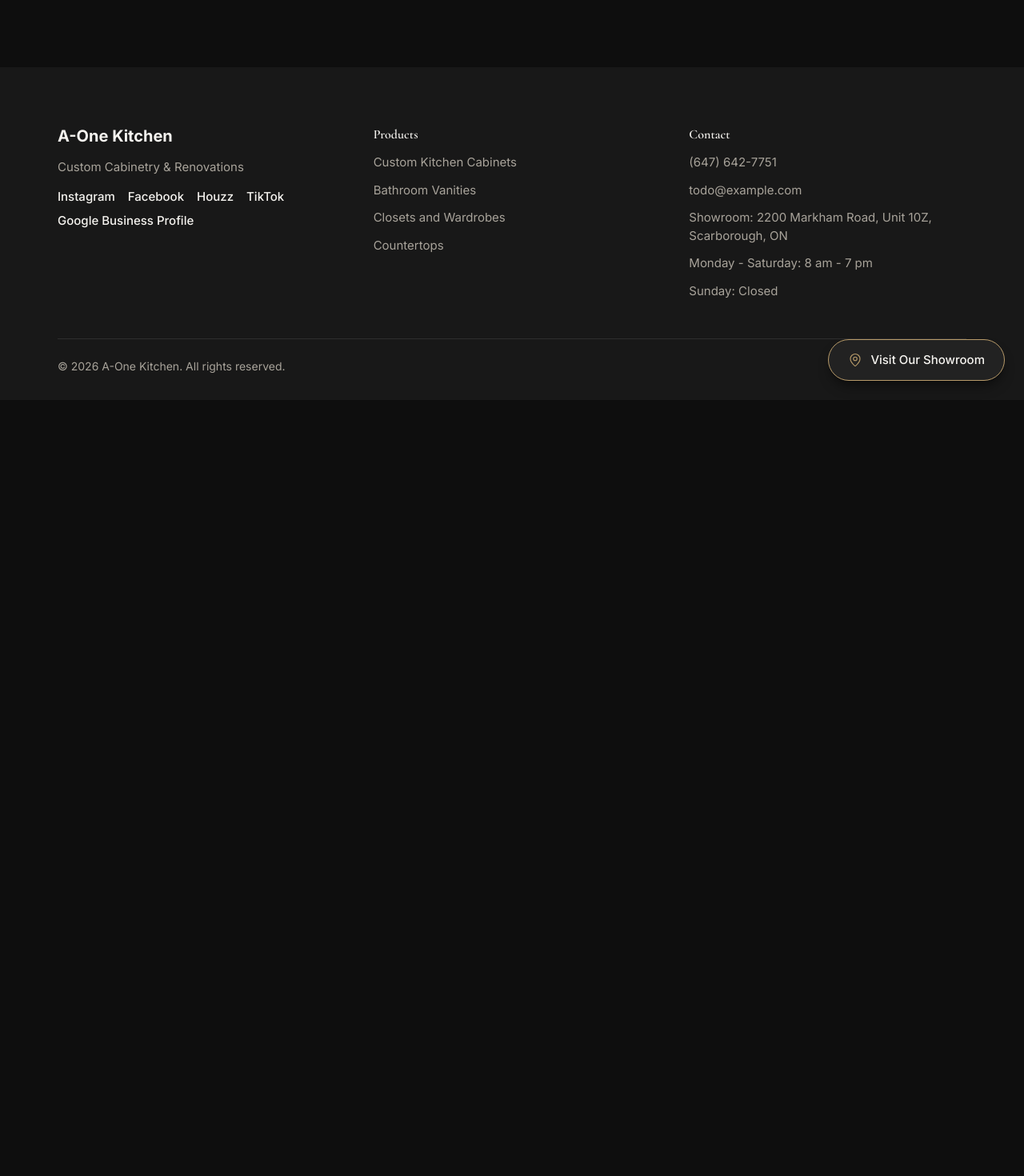
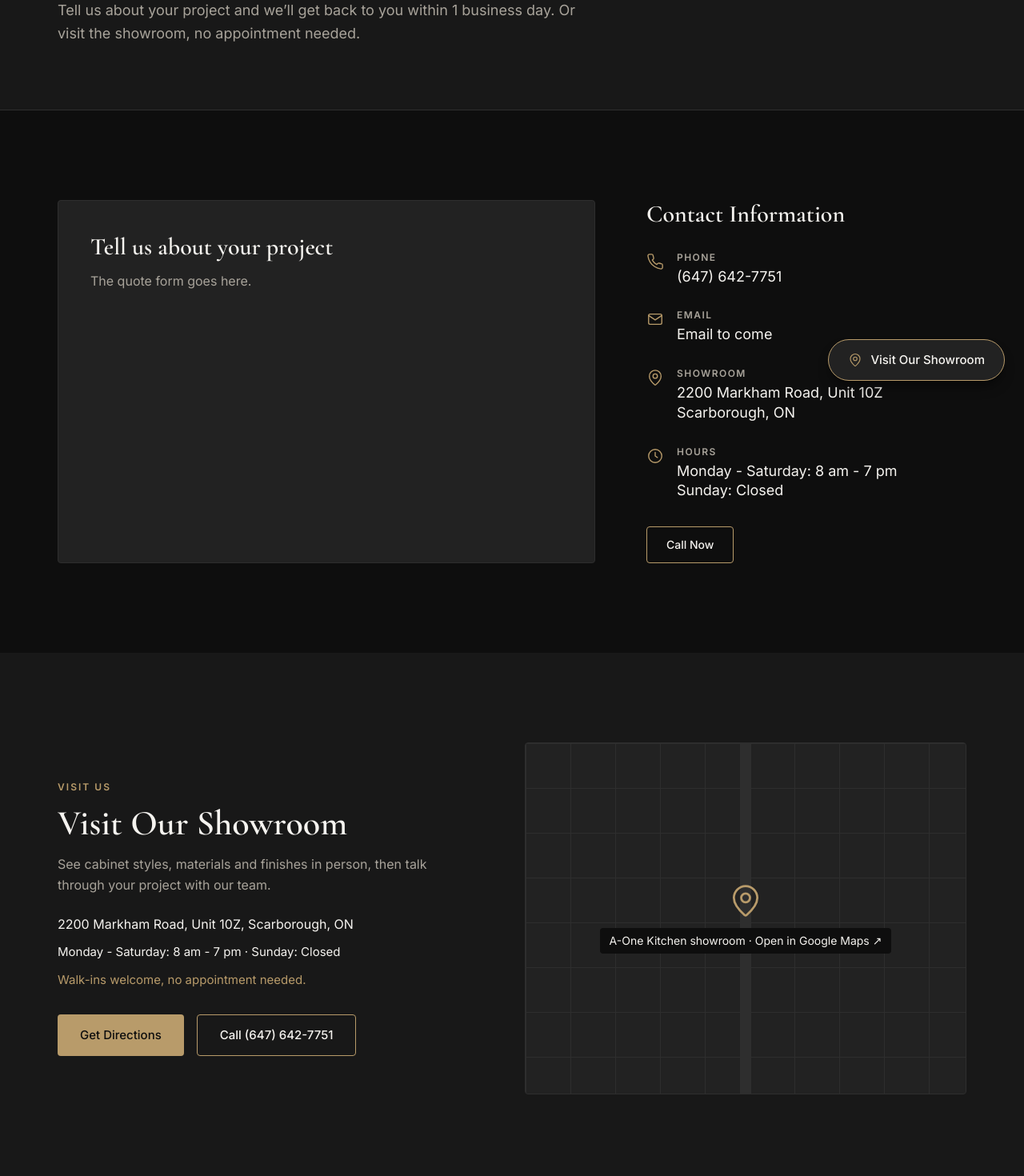
Before and after one commit to Abdallah-Divkar/kitchen-renovation-website, a Next.js app in the folder client/: page /contact in a window 1280 px wide. Shown: the part 300-1770 px from the top of the page at 80% size. Before the commit the page ends 800 px from the top, so only its background shows below. Built offline with nearby package versions, Linux system fonts and the light colour scheme.

Commit message:
feat: contact page layout with showroom, map and contact info

```diff
--- a/client/src/app/contact/page.js
+++ b/client/src/app/contact/page.js
@@ -1,5 +1,44 @@
+import ContactInfo from "@/components/contact/ContactInfo";
+import VisitShowroom from "@/components/contact/VisitShowroom";
+import PageHero from "@/components/shared/PageHero";
+import Container from "@/components/ui/Container";
+import { contactCopy } from "@/data/contact";
+
 export const metadata = { title: "Contact Us" };
 
 export default function ContactPage() {
-  return <div>Contact</div>;
+  const { title, subtitle } = contactCopy.hero;
+
+  return (
+    <>
+      <PageHero
+        title={title}
+        subtitle={subtitle}
+        breadcrumbs={[{ label: "Contact Us" }]}
+      />
+
+      {/* Phones: the showroom comes first, because the site's goal is a showroom visit.
+          Desktop: it comes after the form. Only one copy is ever displayed, so screen
+          readers and keyboards never meet it twice. */}
+      <VisitShowroom className="lg:hidden" />
+
+      <section className="py-16 md:py-20 lg:py-28">
+        <Container className="grid gap-12 lg:grid-cols-[minmax(0,1fr)_25rem] lg:gap-16">
+          {/* Part 2 replaces this card with the quote form */}
+          <div className="rounded-card border-line bg-raised border p-6 md:p-10">
+            <h2 className="text-ink text-3xl font-semibold">
+              Tell us about your project
+            </h2>
+            <p className="text-muted mt-3">The quote form goes here.</p>
+          </div>
+
+          <aside aria-label="Contact information" className="hidden lg:block">
+            <ContactInfo />
+          </aside>
+        </Container>
+      </section>
+
+      <VisitShowroom className="hidden lg:block" />
+    </>
+  );
 }
--- /dev/null
+++ b/client/src/components/contact/ContactInfo.js
@@ -0,0 +1,74 @@
+import Button from "@/components/ui/Button";
+import { ClockIcon, MailIcon, PhoneIcon, PinIcon } from "@/components/ui/Icons";
+import { contactCopy } from "@/data/contact";
+import { site } from "@/data/site";
+
+const linkClass =
+  "hover:text-primary rounded-sm transition-colors focus-visible:outline-2 focus-visible:outline-offset-2 focus-visible:outline-primary";
+
+// One row: icon, small label, then the value.
+function Row({ icon: Icon, label, children }) {
+  return (
+    <div className="flex gap-4">
+      <Icon className="text-primary mt-0.5 size-5.5 shrink-0" />
+      <div>
+        <dt className="text-muted text-xs font-semibold tracking-[0.12em] uppercase">
+          {label}
+        </dt>
+        <dd className="text-ink mt-1 text-lg leading-snug">{children}</dd>
+      </div>
+    </div>
+  );
+}
+
+export default function ContactInfo() {
+  const { address } = site;
+  // The real email isn't known yet, so show a note instead of a fake address.
+  const hasEmail = site.email && !site.email.includes("example.com");
+
+  return (
+    <div>
+      <h2 className="text-ink text-3xl font-semibold">
+        {contactCopy.info.title}
+      </h2>
+      <dl className="mt-7 flex flex-col gap-7">
+        <Row icon={PhoneIcon} label="Phone">
+          <a href={`tel:${site.phoneHref}`} className={linkClass}>
+            {site.phone}
+          </a>
+        </Row>
+        <Row icon={MailIcon} label="Email">
+          {hasEmail ? (
+            <a href={`mailto:${site.email}`} className={linkClass}>
+              {site.email}
+            </a>
+          ) : (
+            contactCopy.info.emailPending
+          )}
+        </Row>
+        <Row icon={PinIcon} label="Showroom">
+          <address className="not-italic">
+            {address.street}, {address.unit}
+            <br />
+            {address.city}, {address.province} {address.postalCode}
+          </address>
+        </Row>
+        <Row icon={ClockIcon} label="Hours">
+          {site.hours.map(({ days, hours }) => (
+            <span key={days} className="block">
+              {days}: {hours}
+            </span>
+          ))}
+        </Row>
+      </dl>
+      <Button
+        href={`tel:${site.phoneHref}`}
+        variant="outline"
+        className="border-primary! mt-8 px-6! py-3!"
+      >
+        Call Now
+        <span className="sr-only"> {site.phone}</span>
+      </Button>
+    </div>
+  );
+}
--- /dev/null
+++ b/client/src/components/contact/MapLink.js
@@ -0,0 +1,39 @@
+import { PinIcon } from "@/components/ui/Icons";
+import { site } from "@/data/site";
+import { cn } from "@/lib/cn";
+
+// A drawn "map" (grid, road and pin) that opens the real location on Google Maps.
+// No embedded Google map: nothing loads from Google until someone clicks.
+export default function MapLink({ className }) {
+  return (
+    <a
+      href={site.mapUrl}
+      target="_blank"
+      rel="noopener noreferrer"
+      className={cn(
+        "group rounded-card border-line bg-raised relative block overflow-hidden border",
+        "focus-visible:outline-primary focus-visible:outline-2 focus-visible:outline-offset-4",
+        className,
+      )}
+    >
+      {/* Grid lines and a road, drawn with CSS; purely decorative */}
+      <span
+        aria-hidden="true"
+        className="absolute inset-0 bg-[linear-gradient(var(--color-line)_1px,transparent_1px),linear-gradient(90deg,var(--color-line)_1px,transparent_1px)] bg-size-[3.5rem_3.5rem]"
+      />
+      <span
+        aria-hidden="true"
+        className="bg-line absolute inset-y-0 left-1/2 w-3.5 -translate-x-1/2"
+      />
+
+      <span className="absolute inset-0 flex flex-col items-center justify-center gap-3 p-4">
+        <PinIcon className="text-primary size-11 transition-transform group-hover:-translate-y-1" />
+        <span className="bg-surface text-ink rounded-sm px-3 py-1.5 text-center text-sm">
+          {site.name} showroom · Open in Google Maps{" "}
+          <span aria-hidden="true">↗</span>
+          <span className="sr-only"> (opens in a new tab)</span>
+        </span>
+      </span>
+    </a>
+  );
+}
--- /dev/null
+++ b/client/src/components/contact/VisitShowroom.js
@@ -0,0 +1,62 @@
+import Button from "@/components/ui/Button";
+import SectionHeading from "@/components/ui/SectionHeading";
+import Container from "@/components/ui/Container";
+import { contactCopy } from "@/data/contact";
+import { site } from "@/data/site";
+import { cn } from "@/lib/cn";
+import MapLink from "./MapLink";
+
+const button = "px-7! py-3.5! text-[15px]!";
+
+export default function VisitShowroom({ className }) {
+  const { eyebrow, title, text } = contactCopy.showroom;
+  const { address } = site;
+
+  return (
+    <section
+      className={cn("bg-surface-alt py-16 md:py-20 lg:py-28", className)}
+    >
+      <Container className="grid items-center gap-10 lg:grid-cols-[minmax(0,32.5rem)_1fr] lg:gap-16">
+        <div>
+          <SectionHeading
+            eyebrow={eyebrow}
+            title={title}
+            subtitle={text}
+            className="mb-6!"
+          />
+          <address className="text-ink not-italic">
+            {address.street}, {address.unit}, {address.city}, {address.province}{" "}
+            {address.postalCode}
+          </address>
+          <p className="text-ink mt-3 text-[15px]">
+            {site.hours
+              .map(({ days, hours }) => `${days}: ${hours}`)
+              .join(" · ")}
+          </p>
+          <p className="text-primary mt-3 text-[15px]">{site.visitNote}.</p>
+
+          <div className="mt-8 flex flex-col gap-3 sm:flex-row sm:gap-4">
+            <Button
+              href={site.directionsUrl}
+              target="_blank"
+              rel="noopener noreferrer"
+              className={button}
+            >
+              Get Directions
+              <span className="sr-only"> (opens Google Maps)</span>
+            </Button>
+            <Button
+              href={`tel:${site.phoneHref}`}
+              variant="outline"
+              className={cn(button, "border-primary!")}
+            >
+              Call {site.phone}
+            </Button>
+          </div>
+        </div>
+
+        <MapLink className="aspect-[4/3] sm:aspect-[16/10] lg:aspect-auto lg:h-[27.5rem]" />
+      </Container>
+    </section>
+  );
+}
--- a/client/src/components/layout/Footer.js
+++ b/client/src/components/layout/Footer.js
@@ -16,7 +16,7 @@ export default function Footer() {
   const { address } = site;
 
   return (
-    <footer className="bg-footer text-footer-text pt-18 pb-8">
+    <footer className="bg-footer text-footer-text border-footer-line border-t pt-18 pb-8">
       <Container>
         <div className="grid gap-10 sm:grid-cols-2 lg:grid-cols-3 lg:gap-12">
           {/* Brand: the business name stands in for the logo until it arrives.AD */}
--- a/client/src/components/shared/PageHero.js
+++ b/client/src/components/shared/PageHero.js
@@ -16,7 +16,7 @@ export default function PageHero({
   const trail = [{ label: "Home", href: "/" }, ...breadcrumbs];
 
   return (
-    <section className="bg-placeholder py-16 md:py-24">
+    <section className="bg-surface-alt border-line border-b py-14 md:py-20">
       <Container>
         <nav aria-label="Breadcrumb">
           <ol className="text-muted flex flex-wrap gap-x-2 text-sm">
@@ -40,11 +40,13 @@ export default function PageHero({
           </ol>
         </nav>
 
-        <h1 className="text-ink mt-4 max-w-4xl text-4xl font-bold md:text-5xl">
+        <h1 className="text-ink mt-5 max-w-4xl text-[2.5rem] leading-[1.1] font-semibold md:text-6xl">
           {title}
         </h1>
         {subtitle && (
-          <p className="text-ink mt-4 max-w-2xl text-lg">{subtitle}</p>
+          <p className="text-muted mt-4 max-w-2xl text-lg leading-relaxed">
+            {subtitle}
+          </p>
         )}
         {showQuoteButton && (
           <Button href={quoteLink.href} className="mt-6">
--- a/client/src/components/shared/TestimonialCard.js
+++ b/client/src/components/shared/TestimonialCard.js
@@ -14,7 +14,7 @@ export default function TestimonialCard({
   return (
     <Card as="figure" className={cn("md:p-8", className)} {...props}>
       {rating > 0 && (
-        <p className="text-ink mb-3 text-lg tracking-widest">
+        <p className="text-primary mb-3 text-lg tracking-widest">
           <span aria-hidden="true">{"★".repeat(rating)}</span>
           <span className="sr-only">Rated {rating} out of 5</span>
         </p>
--- a/client/src/components/ui/Icons.js
+++ b/client/src/components/ui/Icons.js
@@ -65,3 +65,21 @@ export function ArrowRightIcon({ className }) {
     </Icon>
   );
 }
+
+export function MailIcon({ className }) {
+  return (
+    <Icon className={className}>
+      <rect x="3" y="5" width="18" height="14" rx="2" />
+      <path d="M3 7l9 6 9-6" />
+    </Icon>
+  );
+}
+
+export function ClockIcon({ className }) {
+  return (
+    <Icon className={className}>
+      <circle cx="12" cy="12" r="9" />
+      <path d="M12 7v5l3 2" />
+    </Icon>
+  );
+}
--- /dev/null
+++ b/client/src/data/contact.js
@@ -0,0 +1,17 @@
+/** Copy used only by the Contact page. Business details come from site.js. */
+export const contactCopy = {
+  hero: {
+    title: "Request a Free Quote",
+    subtitle:
+      "Tell us about your project and we’ll get back to you within 1 business day. Or visit the showroom, no appointment needed.",
+  },
+  info: {
+    title: "Contact Information",
+    emailPending: "Email to come",
+  },
+  showroom: {
+    eyebrow: "Visit us",
+    title: "Visit Our Showroom",
+    text: "See cabinet styles, materials and finishes in person, then talk through your project with our team.",
+  },
+};
--- a/client/src/data/site.js
+++ b/client/src/data/site.js
@@ -9,6 +9,7 @@
  * @property {string} email        Receives quote requests
  * @property {{street: string, unit: string, city: string, province: string, postalCode: string}} address
  * @property {string} directionsUrl  Google Maps directions to the showroom
+ * @property {string} mapUrl         The showroom on Google Maps
  * @property {string} visitNote      Shown with the showroom details
  * @property {{days: string, hours: string}[]} hours
  * @property {{label: string, href: string}[]} social  Only keep the ones the client has
@@ -24,9 +25,12 @@ const address = {
 
 // Google Maps directions link. The unit is left out because Maps
 // finds the building more reliably without it.
-const directionsUrl = `https://www.google.com/maps/dir/?api=1&destination=${encodeURIComponent(
+const mapQuery = encodeURIComponent(
   `${address.street}, ${address.city}, ${address.province}`,
-)}`;
+);
+const directionsUrl = `https://www.google.com/maps/dir/?api=1&destination=${mapQuery}`;
+// Opens the showroom's location on Google Maps (used by the map box on Contact)
+const mapUrl = `https://www.google.com/maps/search/?api=1&query=${mapQuery}`;
 
 /** @type {SiteInfo} */
 export const site = {
@@ -40,6 +44,7 @@ export const site = {
   email: "todo@example.com", // TODO: client to send the quote email
   address,
   directionsUrl,
+  mapUrl,
   visitNote: "Walk-ins welcome, no appointment needed",
   logo: { src: "/images/brand/aone-logo-white.svg", width: 1168, height: 386 },
   hours: [
```
Also changed, not shown: 1 other file (tests, documents, lock files or other folders).
